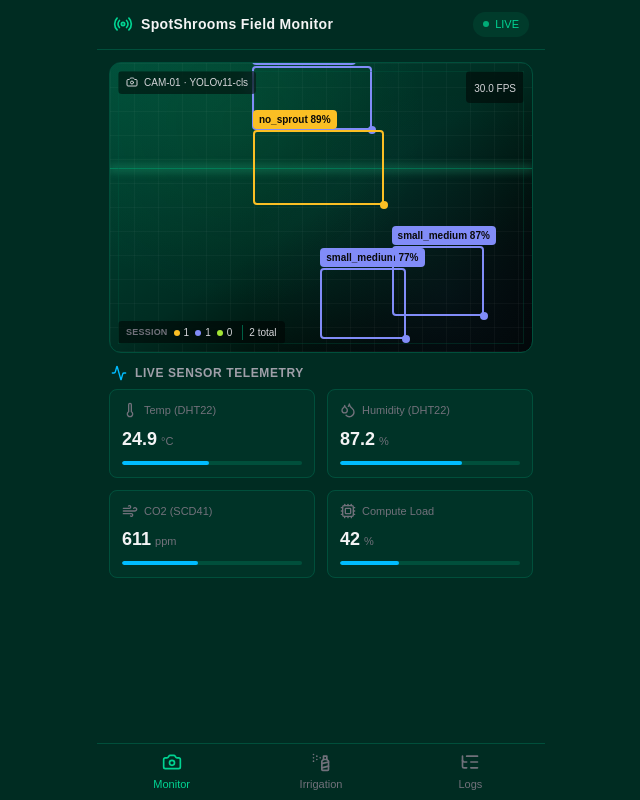
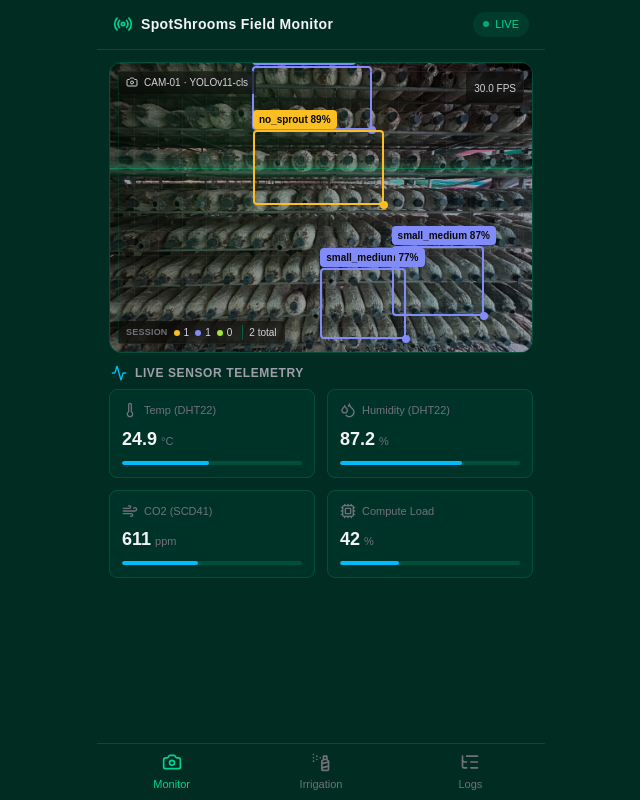
Before and after one commit to JordanW07z/IIICe-SP, a Next.js app in the folder web/: page / in a window 1280 px wide. Shown: the whole page, without its empty margins (319-959 px from the left). Built offline with nearby package versions, Linux system fonts and the light colour scheme.

Commit message:
Use real mushroom shed photo as camera feed background
Replaces the abstract gradient placeholder with an actual photo of
the substrate bag racks, with a dark overlay and grid tint so the
bounding box overlays and HUD text stay readable.

```diff
--- a/web/src/app/page.tsx
+++ b/web/src/app/page.tsx
@@ -504,8 +504,13 @@ export default function Home() {
             <>
               {/* Camera feed */}
               <section className="relative aspect-[16/11] w-full shrink-0 overflow-hidden rounded-xl border border-emerald-900 bg-gradient-to-br from-emerald-900 via-emerald-950 to-black">
-                {/* faux video texture */}
-                <div className="absolute inset-0 bg-[radial-gradient(circle_at_30%_20%,rgba(34,197,94,0.08),transparent_50%),radial-gradient(circle_at_80%_80%,rgba(56,189,248,0.08),transparent_50%)]" />
+                {/* live feed background */}
+                <div
+                  className="absolute inset-0 bg-cover bg-center"
+                  style={{ backgroundImage: "url(/shroomzz.jpeg)" }}
+                />
+                <div className="absolute inset-0 bg-black/35" />
+                <div className="absolute inset-0 bg-[radial-gradient(circle_at_30%_20%,rgba(34,197,94,0.12),transparent_50%),radial-gradient(circle_at_80%_80%,rgba(56,189,248,0.08),transparent_50%)]" />
                 <div className="absolute inset-0 bg-[linear-gradient(rgba(255,255,255,0.03)_1px,transparent_1px),linear-gradient(90deg,rgba(255,255,255,0.03)_1px,transparent_1px)] bg-[size:24px_24px]" />
 
                 {/* scan line */}
```
Also changed, not shown: web/public/shroomzz.jpeg (added).
